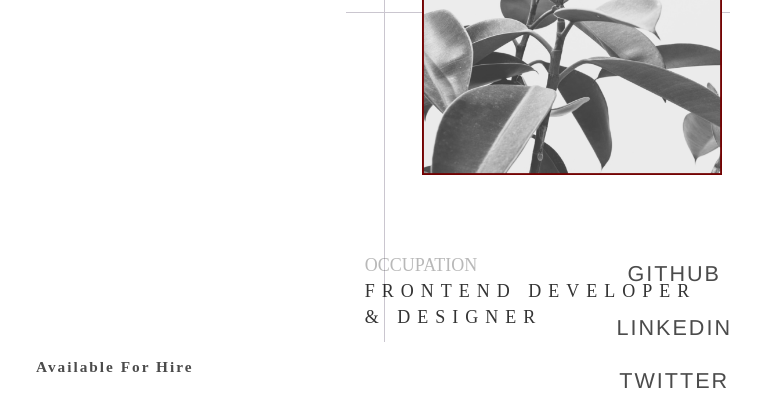
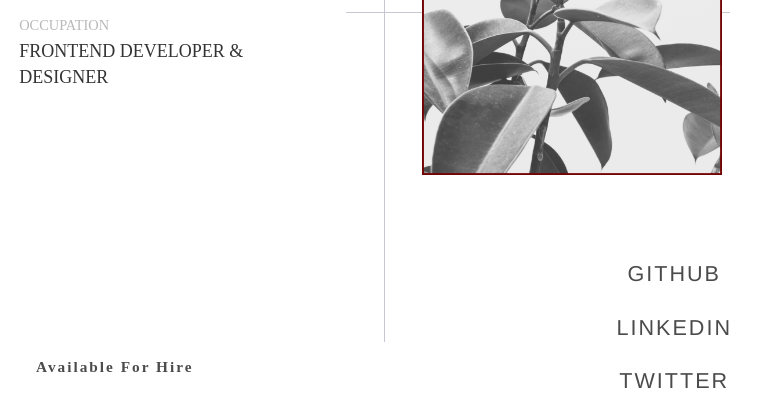
Before and after one commit to AwakenedMind/folio-2020, a Gatsby site: page / in a window 768 px wide. Shown: the part 388-800 px from the top of the page. Built offline with nearby package versions, Linux system fonts and the light colour scheme; Gatsby itself is replaced by a stand-in of ours.

Commit message:
landing page media queries

```diff
--- a/src/components/Layout.module.scss
+++ b/src/components/Layout.module.scss
@@ -163,7 +163,10 @@
   }
 
    .occupationWrapper {
-     top: 70%;
+    position: absolute;
+    top: 50% !important;
+    left: -95% !important;
+    max-width: 15rem;
    }
 
    .main {
@@ -201,14 +204,23 @@
          left: 10%;
          position: absolute;
        }
+       .occupationWrapper {
+        position: absolute;
+        top: 50%;
+        left: -95%;
+        max-width: 15rem;
+
+        .occupationTitle {
+          font-size: 0.8em;
+
+         }
+         .occupation {
+          letter-spacing: 0;
+         }
+       }
      }
    }
 
-   .occupationWrapper {
-     position: absolute;
-     top: 70%;
-     left: -25%;
-   }
 
    .main {
      .leftContent {
```
